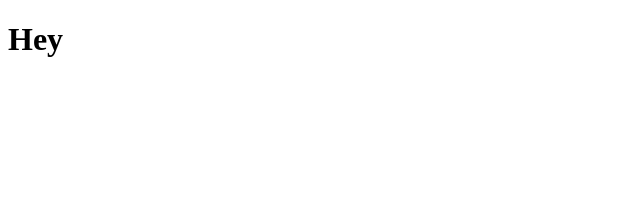
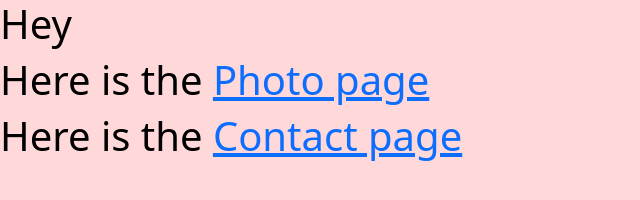
Before and after one commit to Ona0nline/Croissant, a plain HTML site: page index.html in a window 1280 px wide. Shown: the whole page, without its empty margins (0-640 px from the left). Drawn offline with nearby package versions, Linux system fonts and the light colour scheme.

Commit message:
CSS added

```diff
--- /dev/null
+++ b/css/contact.css
@@ -0,0 +1,8 @@
+body{
+  background-color: #C7D9B7 ;
+}
+
+h1{
+  text-align: center;
+  color: aliceblue;
+}
--- /dev/null
+++ b/css/index.css
@@ -0,0 +1,8 @@
+body{
+  background-color: #FFD9DA;
+}
+
+h1{
+  color:black;
+  text-decoration: dashed;
+}
--- /dev/null
+++ b/css/photo.css
@@ -0,0 +1,9 @@
+body{
+  background-color: #89023E;
+}
+
+h1{
+  padding:30px;
+  background-color: #fdfdfd;
+  border-radius: 20px;
+}
--- a/index.html
+++ b/index.html
@@ -4,8 +4,17 @@
   <meta charset="UTF-8">
   <meta name="viewport" content="width=device-width, initial-scale=1.0">
   <title>Croissant</title>
+  <link href="https://cdn.jsdelivr.net/npm/bootstrap@5.3.3/dist/css/bootstrap.min.css" rel="stylesheet"
+    integrity="sha384-QWTKZyjpPEjISv5WaRU9OFeRpok6YctnYmDr5pNlyT2bRjXh0JMhjY6hW+ALEwIH" crossorigin="anonymous">
+    <script src="https://cdn.jsdelivr.net/npm/bootstrap@5.3.3/dist/js/bootstrap.bundle.min.js"
+      integrity="sha384-YvpcrYf0tY3lHB60NNkmXc5s9fDVZLESaAA55NDzOxhy9GkcIdslK1eN7N6jIeHz" crossorigin="anonymous"></script>
+
+<link href="css/index.css" rel="stylesheet">
 </head>
 <body>
   <h1>Hey</h1>
+  <h1>Here is the <a href="photo.html">Photo page</a></h1>
+  <h1>Here is the <a href="contact.html">Contact page</a></h1>
+
 </body>
 </html>
```
Also changed, not shown: contact.html (added, +17 -0 lines), photo.html (added, +16 -0 lines).
